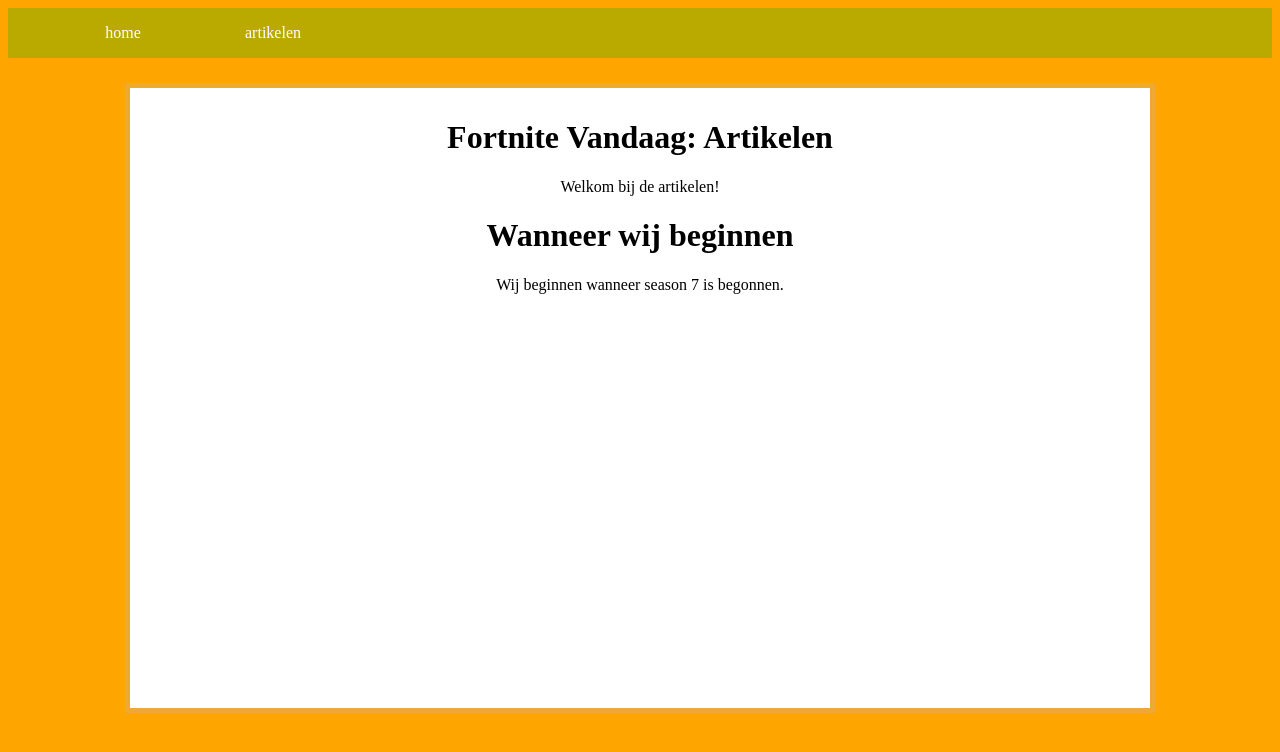
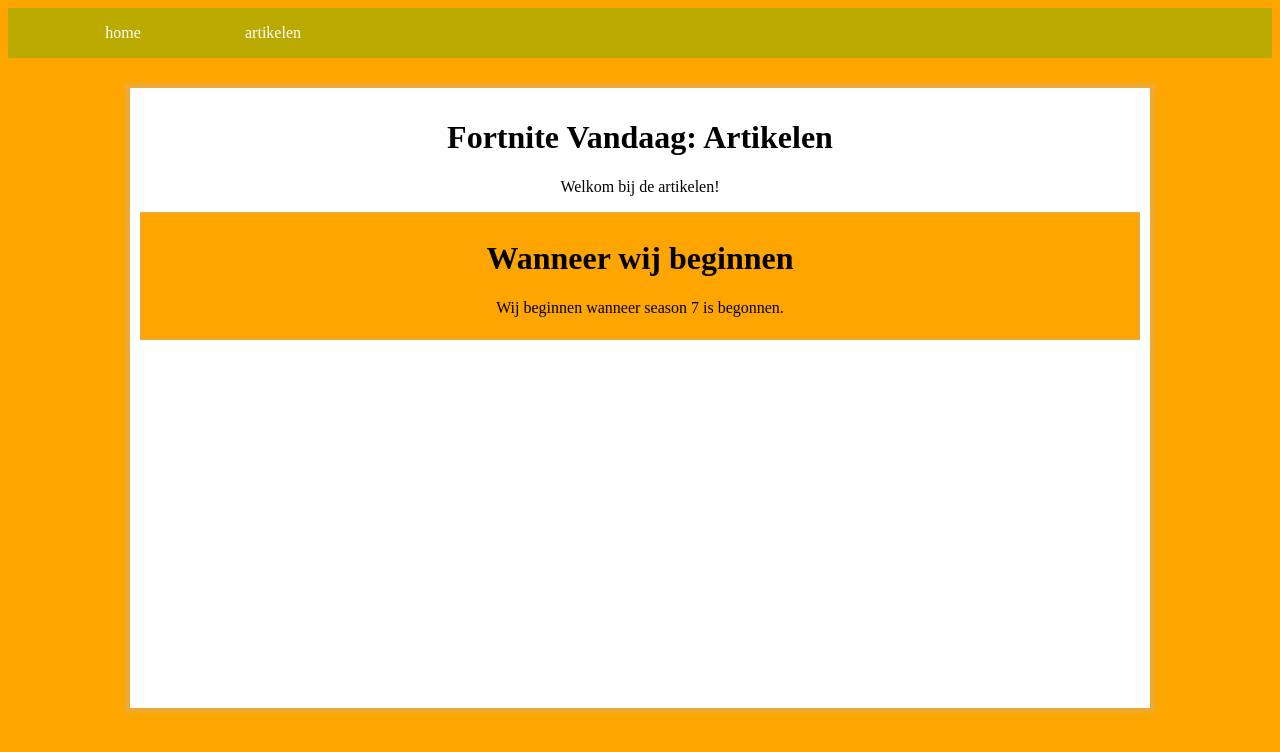
Before and after one commit to BeGamess/FortniteVandaag, a plain HTML site: page news.html in a window 1280 px wide. Drawn offline with Linux system fonts and the light colour scheme.

Commit message:
Update news.html

```diff
--- a/news.html
+++ b/news.html
@@ -34,6 +34,11 @@
     margin-left: auto;
     margin-right: auto;
   }
+  #content {
+    background-color: orange;
+    padding: 5px;
+    border: 2px solid #eda934;
+  }
   #main {
     width: 1000px;
     height: 600px;
```
